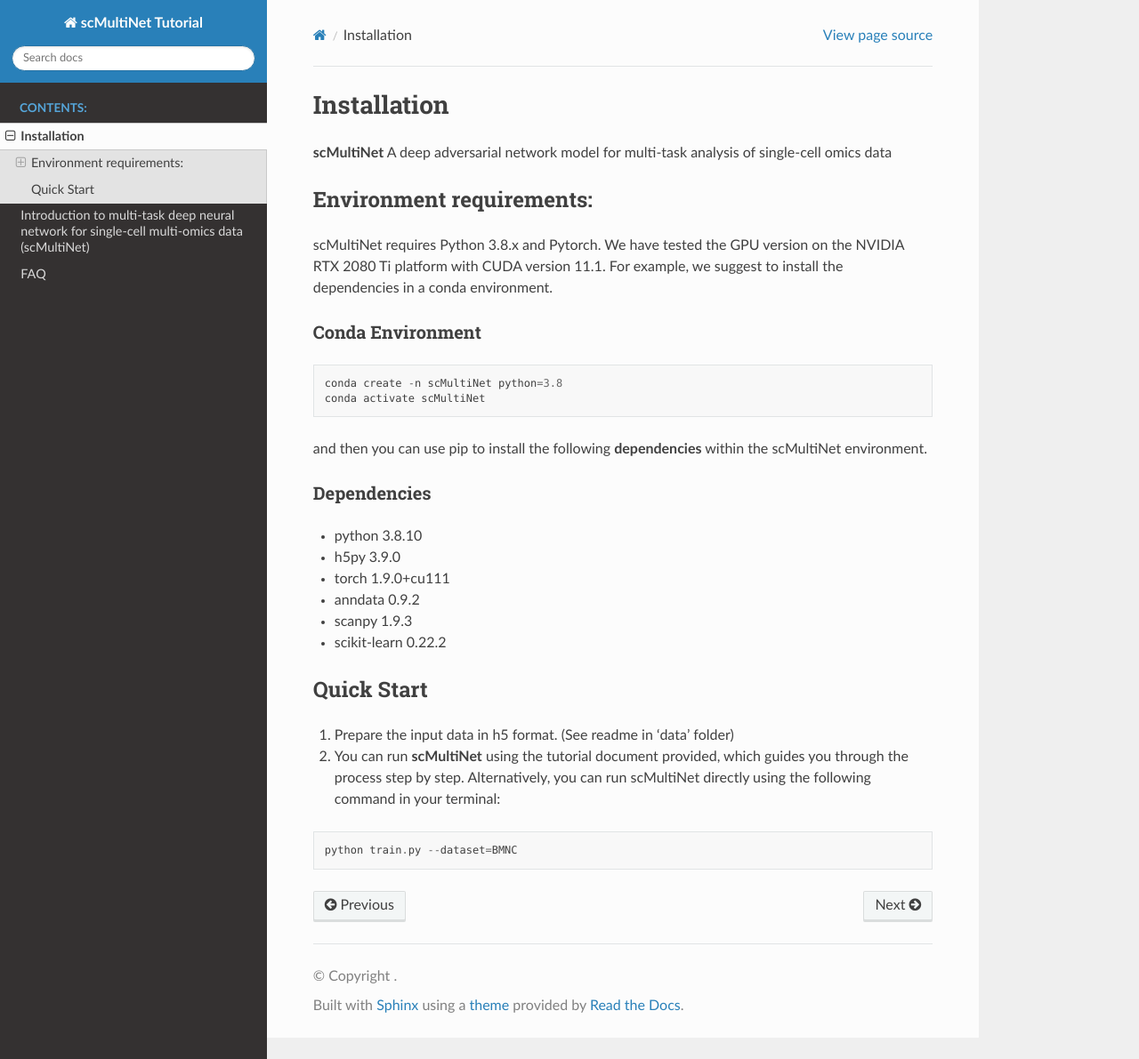
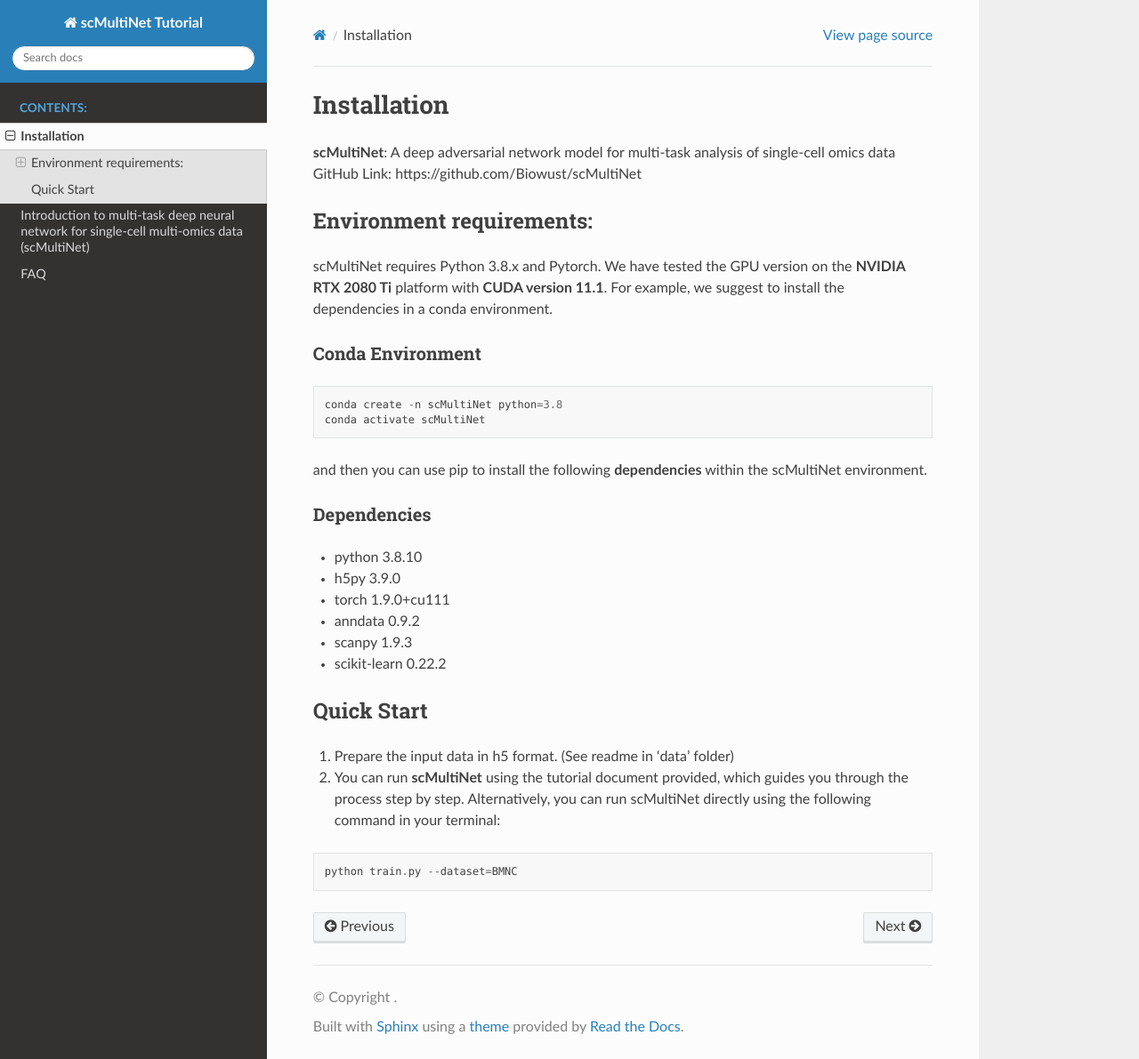
Before and after one commit to Biowust/scMultiNet_tutorial, a Sphinx documentation site: the page built from docs/source/installation.md, in a window 1280 px wide and 1191 px high. Shown: the whole window at 89% size. Built offline with Sphinx 7.4.7 and the Read the Docs theme 3.1.0, drawn with Linux system fonts in a browser that asks for light colours.

Commit message:
updata installation

````diff
--- a/docs/source/installation.md
+++ b/docs/source/installation.md
@@ -1,9 +1,9 @@
 # Installation
-**scMultiNet**
-A deep adversarial network model for multi-task analysis of single-cell omics data
+**scMultiNet**: A deep adversarial network model for multi-task analysis of single-cell omics data
+GitHub Link: https://github.com/Biowust/scMultiNet
 ## Environment requirements:
 scMultiNet requires Python 3.8.x and Pytorch.
-We have tested the GPU version on the NVIDIA RTX 2080 Ti platform with CUDA version 11.1.
+We have tested the GPU version on the **NVIDIA RTX 2080 Ti** platform with **CUDA version 11.1**.
 For example, we suggest to install the dependencies in a conda environment.
 ### Conda Environment
 ```
````
